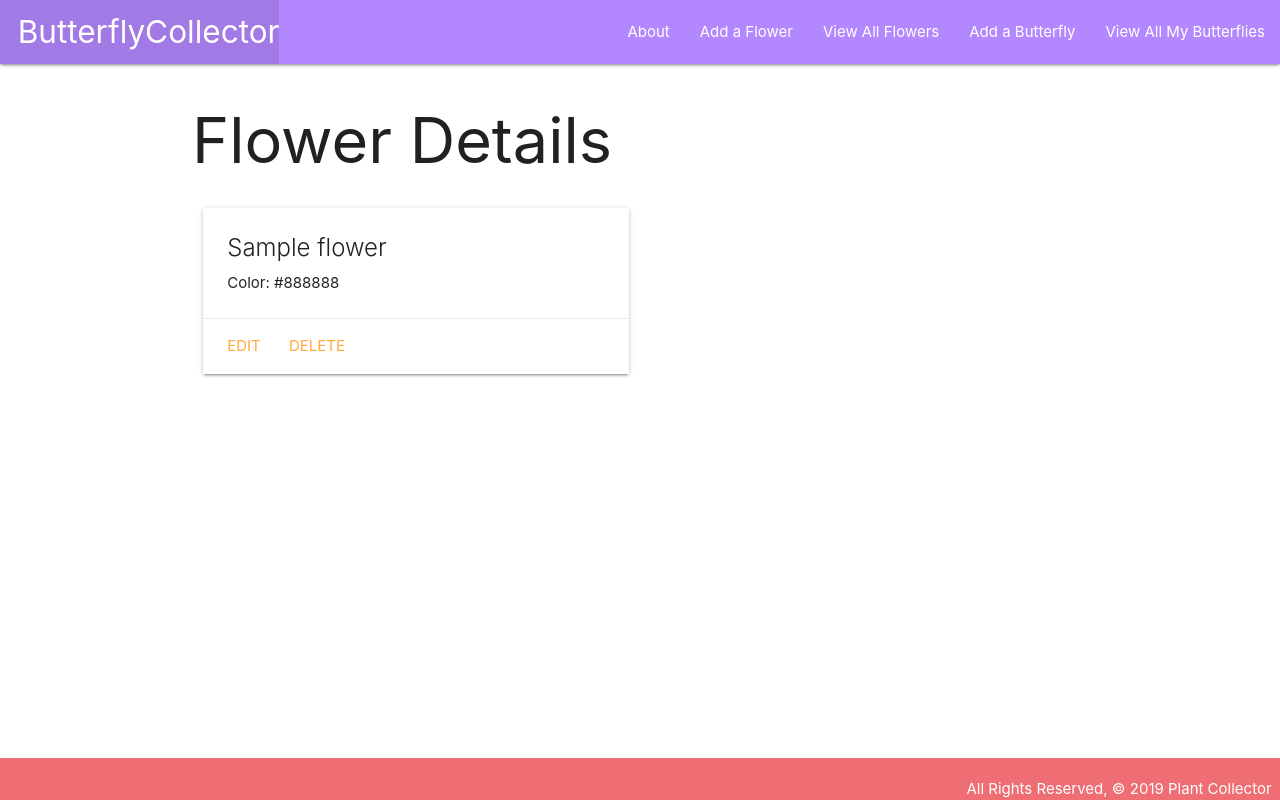
After one commit to siaraclemente/butterflycollector, a Django app: page /flowers/1/ in a window 1280 px wide. The commit adds this page. Run offline with Django 3.2, Linux system fonts and the light colour scheme; tables that the repository leaves empty hold one stand-in row (values such as "Sample post").

Commit message:
now able to add/update/delete flowers for butterflies

```diff
--- a/main_app/admin.py
+++ b/main_app/admin.py
@@ -1,6 +1,7 @@
 from django.contrib import admin
-from .models import Butterfly, Feeding
+from .models import Butterfly, Feeding, Flower
 
 # Register your models here.
 admin.site.register(Butterfly)
 admin.site.register(Feeding)
+admin.site.register(Flower)
--- a/main_app/models.py
+++ b/main_app/models.py
@@ -9,11 +9,22 @@ MEALS = (
     ('D', 'Dinner')
 )
 
+class Flower(models.Model):
+  name = models.CharField(max_length=50)
+  color = models.CharField(max_length=20)
+
+  def __str__(self):
+    return self.name
+
+  def get_absolute_url(self):
+    return reverse('flowers_detail', kwargs={'pk': self.id})
+
 class Butterfly(models.Model):
   name = models.CharField(max_length=100)
   type = models.CharField(max_length=100)
   description = models.TextField(max_length=250)
   age = models.IntegerField()
+  flowers = models.ManyToManyField(Flower)
 
   def __str__(self):
     return self.name
--- a/main_app/templates/base.html
+++ b/main_app/templates/base.html
@@ -20,6 +20,8 @@
                </ul>
                <ul class="right">
                    <li><a href="{% url 'about' %}">About</a></li>
+                   <li><a href="{% url 'flowers_create' %}">Add a Flower</a></li>
+                   <li><a href="{% url 'flowers_index' %}">View All Flowers</a></li>
                    <li><a href="{% url 'butterflies_create' %}">Add a Butterfly</a></li>
                    <li><a href="{% url 'index' %}">View All My Butterflies</a></li>
                </ul>
--- /dev/null
+++ b/main_app/templates/main_app/flower_detail.html
@@ -0,0 +1,20 @@
+{% extends 'base.html' %}
+{% block content %}
+
+<h1>Flower Details</h1>
+
+<div class="row">
+  <div class="col s6 col-offset-3">
+    <div class="card">
+      <div class="card-content">
+        <span class="card-title">{{ flower.name }}</span>
+        <p>Color: {{ flower.color }}</p>
+      </div>
+      <div class="card-action">
+        <a href="{% url 'flowers_update' flower.id %}">Edit</a>
+        <a href="{% url 'flowers_delete' flower.id %}">Delete</a>
+      </div>
+    </div>
+  </div>
+</div>
+{% endblock %}
--- a/main_app/urls.py
+++ b/main_app/urls.py
@@ -10,4 +10,9 @@ urlpatterns = [
    path('butterflies/<int:pk>/update/', views.ButterflyUpdate.as_view(), name='butterflies_update'),
    path('butterflies/<int:pk>/delete/', views.ButterflyDelete.as_view(), name='butterflies_delete'),
    path('butterflies/<int:butterfly_id>/add_feeding/', views.add_feeding, name='add_feeding'),
+   path('flowers/', views.FlowerList.as_view(), name='flowers_index'),
+   path('flowers/<int:pk>/', views.FlowerDetail.as_view(), name='flowers_detail'),
+   path('flowers/create/', views.FlowerCreate.as_view(), name='flowers_create'),
+   path('flowers/<int:pk>/update/', views.FlowerUpdate.as_view(), name='flowers_update'),
+   path('flowers/<int:pk>/delete/', views.FlowerDelete.as_view(), name='flowers_delete'),
 ]
--- a/main_app/views.py
+++ b/main_app/views.py
@@ -1,9 +1,22 @@
 from django.shortcuts import render, redirect
 from django.views.generic.edit import CreateView, UpdateView, DeleteView
-from .models import Butterfly
+from django.views.generic import ListView, DetailView
+from .models import Butterfly, Flower
 from .forms import FeedingForm
 
 # Create your views here.
+class ButterflyCreate(CreateView):
+  model = Butterfly
+  fields = '__all__'
+
+class ButterflyUpdate(UpdateView):
+  model = Butterfly
+  fields = ['type', 'description', 'age']
+
+class ButterflyDelete(DeleteView):
+  model = Butterfly
+  success_url = '/butterflies/'
+
 def home(request):
     return render(request, 'home.html')
 
@@ -29,15 +42,20 @@ def add_feeding(request, butterfly_id):
     new_feeding.save()
   return redirect('detail', butterfly_id=butterfly_id)
 
-class ButterflyCreate(CreateView):
-  model = Butterfly
+class FlowerList(ListView):
+  model = Flower
+
+class FlowerDetail(DetailView):
+  model = Flower
+
+class FlowerCreate(CreateView):
+  model = Flower
   fields = '__all__'
-  success_url = '/butterflies/'
 
-class ButterflyUpdate(UpdateView):
-  model = Butterfly
-  fields = ['type', 'description', 'age']
+class FlowerUpdate(UpdateView):
+  model = Flower
+  fields = ['name', 'color']
 
-class ButterflyDelete(DeleteView):
-  model = Butterfly
-  success_url = '/butterflies/'
+class FlowerDelete(DeleteView):
+  model = Flower
+  success_url = '/flowers/'
```
Also changed, not shown: main_app/templates/main_app/flower_confirm_delete.html (added, +14 -0 lines), main_app/templates/main_app/flower_form.html (added, +19 -0 lines), main_app/templates/main_app/flower_list.html (added, +17 -0 lines), main_app/migrations/0003_auto_20190313_2234.py (added), main_app/migrations/0004_butterfly_flowers.py (added).
